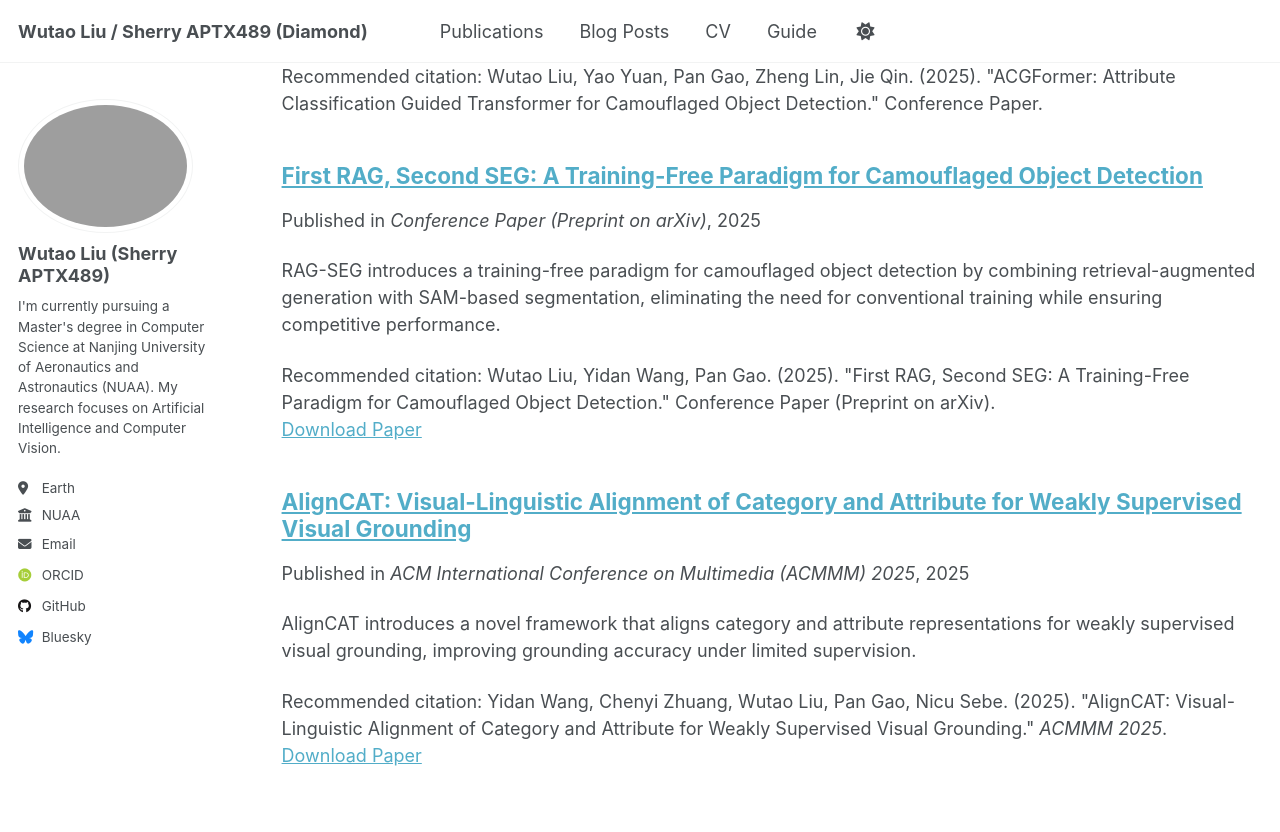
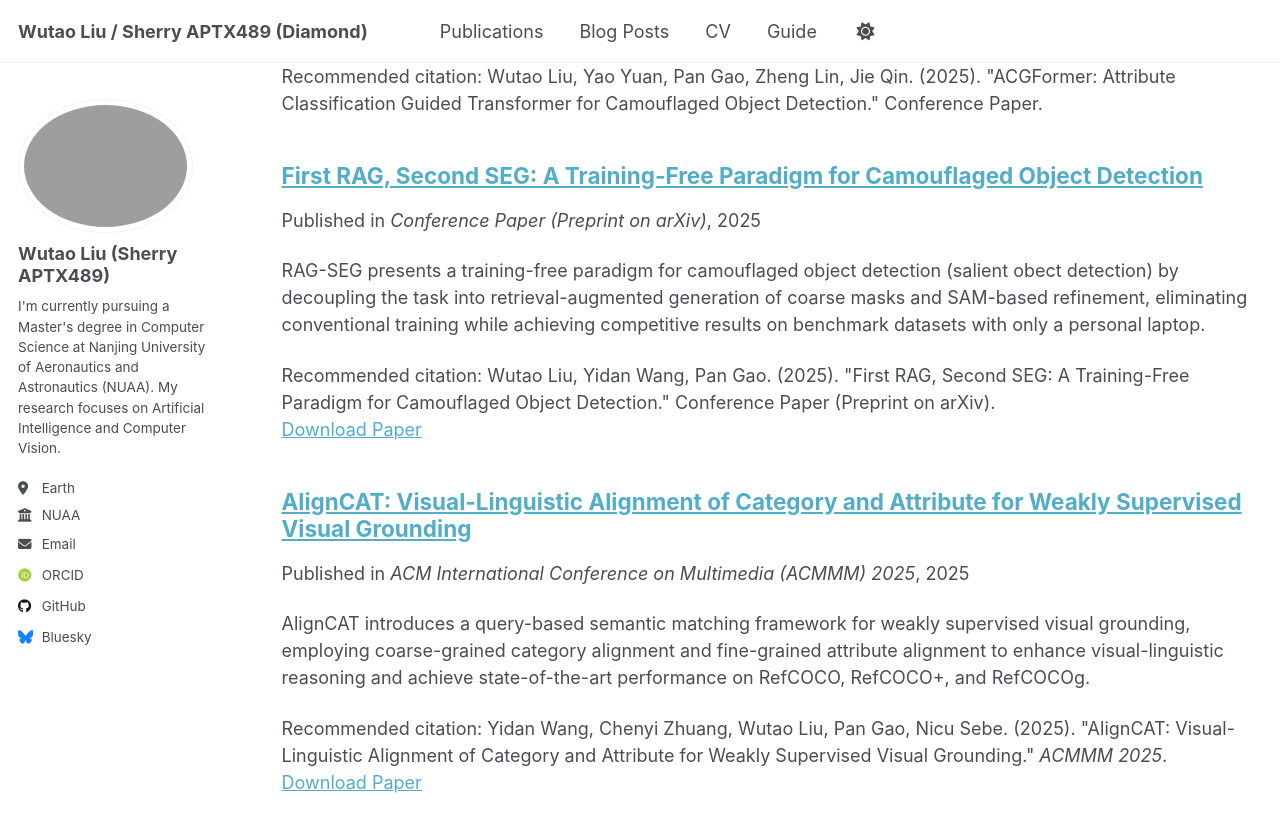
Before and after one commit to Lwt-diamond/lwt-diamond.github.io, a Jekyll site: the page built from _pages/collection-archive.html, in a window 1280 px wide and 900 px high, scrolled down 631 px. Shown: the top 832 px of the window. Built offline with Jekyll 4.4.1, drawn with Linux system fonts in a browser that asks for light colours; some web fonts are replaced; a script that is not in the unit is left out.

Commit message:
add some publications

```diff
--- a/_publications/2025-09-04-ragseg.md
+++ b/_publications/2025-09-04-ragseg.md
@@ -3,7 +3,7 @@ title: "First RAG, Second SEG: A Training-Free Paradigm for Camouflaged Object D
 collection: publications
 category: conferences
 permalink: /publication/2025-09-04-ragseg
-excerpt: 'RAG-SEG introduces a training-free paradigm for camouflaged object detection by combining retrieval-augmented generation with SAM-based segmentation, eliminating the need for conventional training while ensuring competitive performance.'
+excerpt: 'RAG-SEG presents a training-free paradigm for camouflaged object detection (salient obect detection) by decoupling the task into retrieval-augmented generation of coarse masks and SAM-based refinement, eliminating conventional training while achieving competitive results on benchmark datasets with only a personal laptop.'
 date: 2025-09-04
 venue: 'Conference Paper (Preprint on arXiv)'
 paperurl: 'https://arxiv.org/abs/2508.15313v1'
--- a/_publications/2025-09-05-aligncat.md
+++ b/_publications/2025-09-05-aligncat.md
@@ -3,7 +3,7 @@ title: "AlignCAT: Visual-Linguistic Alignment of Category and Attribute for Weak
 collection: publications
 category: conferences
 permalink: /publication/2025-09-04-aligncat
-excerpt: 'AlignCAT introduces a novel framework that aligns category and attribute representations for weakly supervised visual grounding, improving grounding accuracy under limited supervision.'
+excerpt: 'AlignCAT introduces a query-based semantic matching framework for weakly supervised visual grounding, employing coarse-grained category alignment and fine-grained attribute alignment to enhance visual-linguistic reasoning and achieve state-of-the-art performance on RefCOCO, RefCOCO+, and RefCOCOg.'
 date: 2025-09-04
 venue: 'ACM International Conference on Multimedia (ACMMM) 2025'
 paperurl: 'https://arxiv.org/pdf/2508.03201'
```
